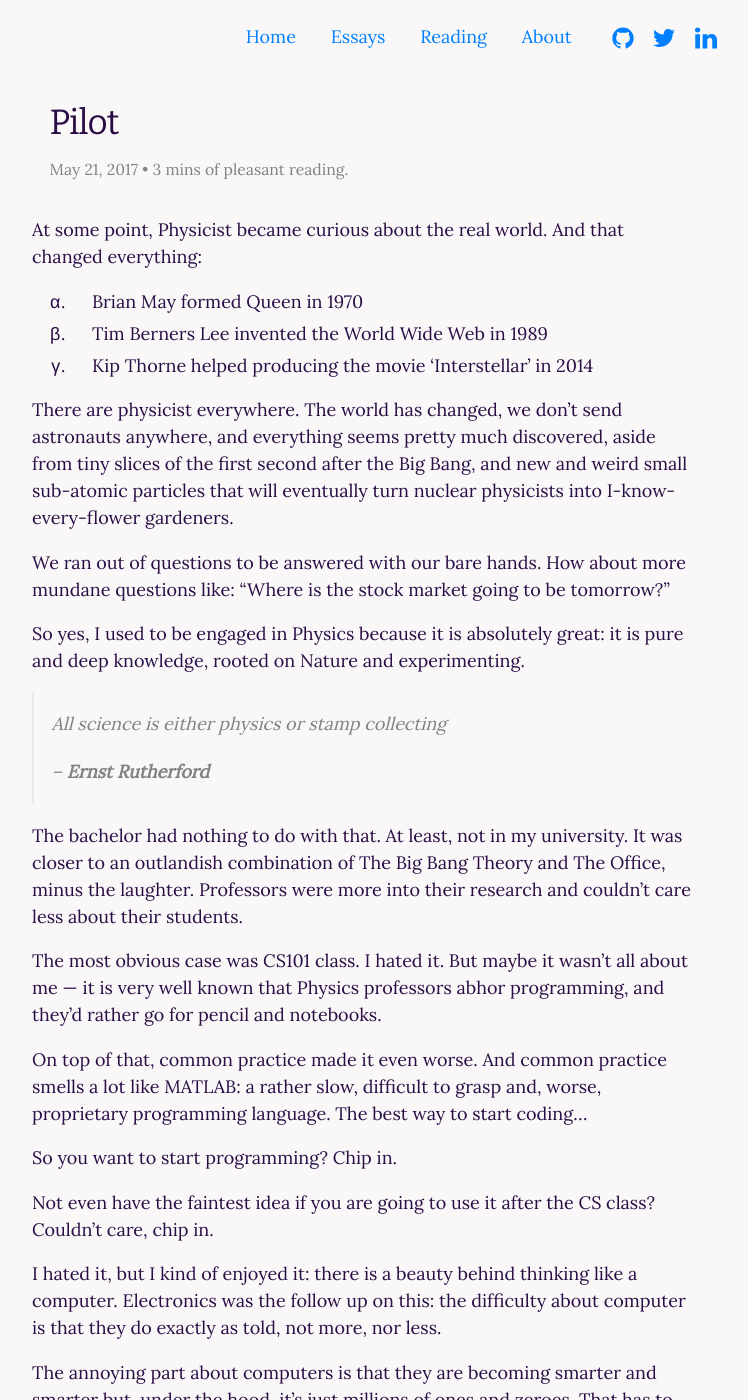
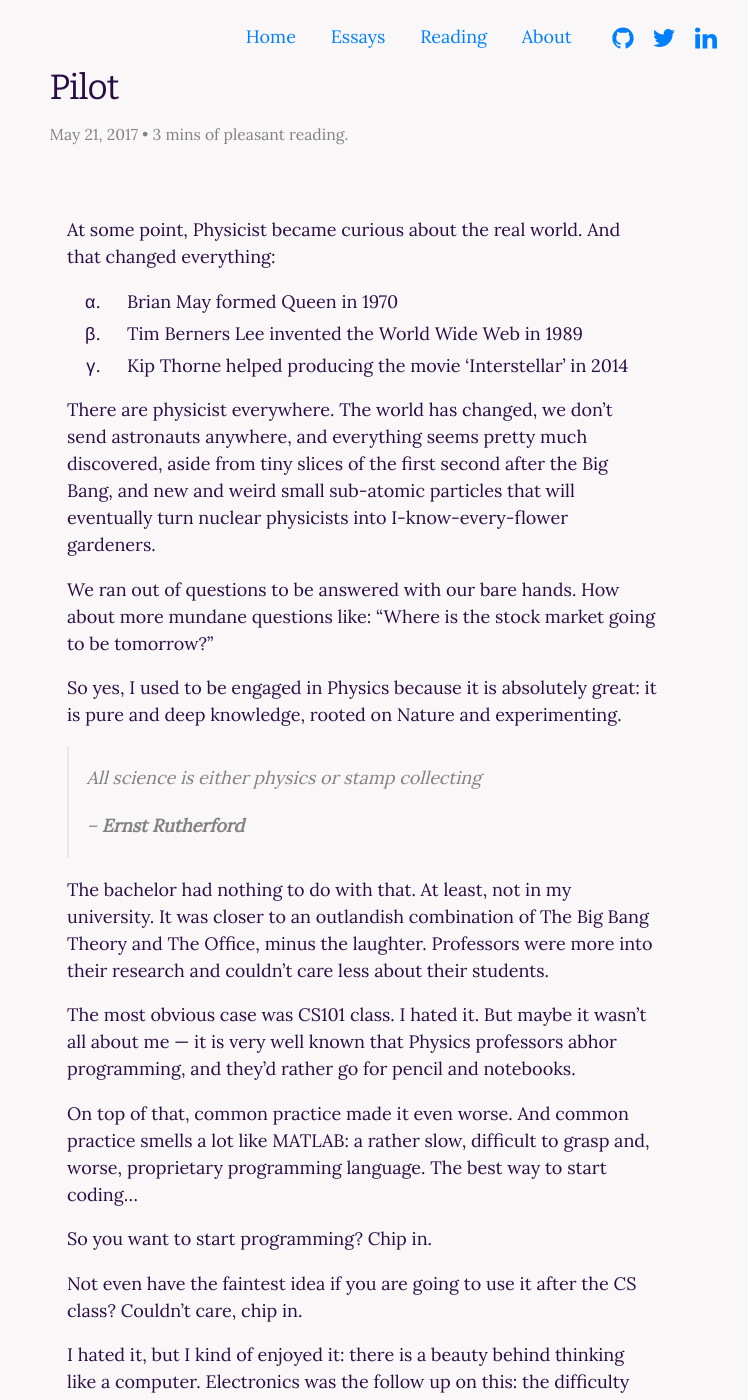
Before and after one commit to ohduran/ohduran.github.io, a Jekyll site: the page built from _posts/2017-05-21-pilot.md, in a window 1280 px wide and 1400 px high. Shown: the whole window, without its empty margins (278-1026 px from the left). Built offline with Jekyll 4.4.1, drawn with Linux system fonts in a browser that asks for light colours.

Commit message:
some responsive changes

```diff
--- a/_sass/_layout.scss
+++ b/_sass/_layout.scss
@@ -180,8 +180,7 @@
  * Page content
  */
 .page-content {
-      // margin-top: 2*$spacing-unit;
-    padding: 3*$spacing-unit;
+      padding-top: 2*$spacing-unit;
 }
 
 .page-heading {
@@ -254,6 +253,7 @@
     // @include media-query($on-palm) {
     //   margin: 0 $spacing-unit $spacing-unit $spacing-unit;
     // }
+    padding: $spacing-unit;
     a {
       text-decoration: underline dotted;
     }
```
